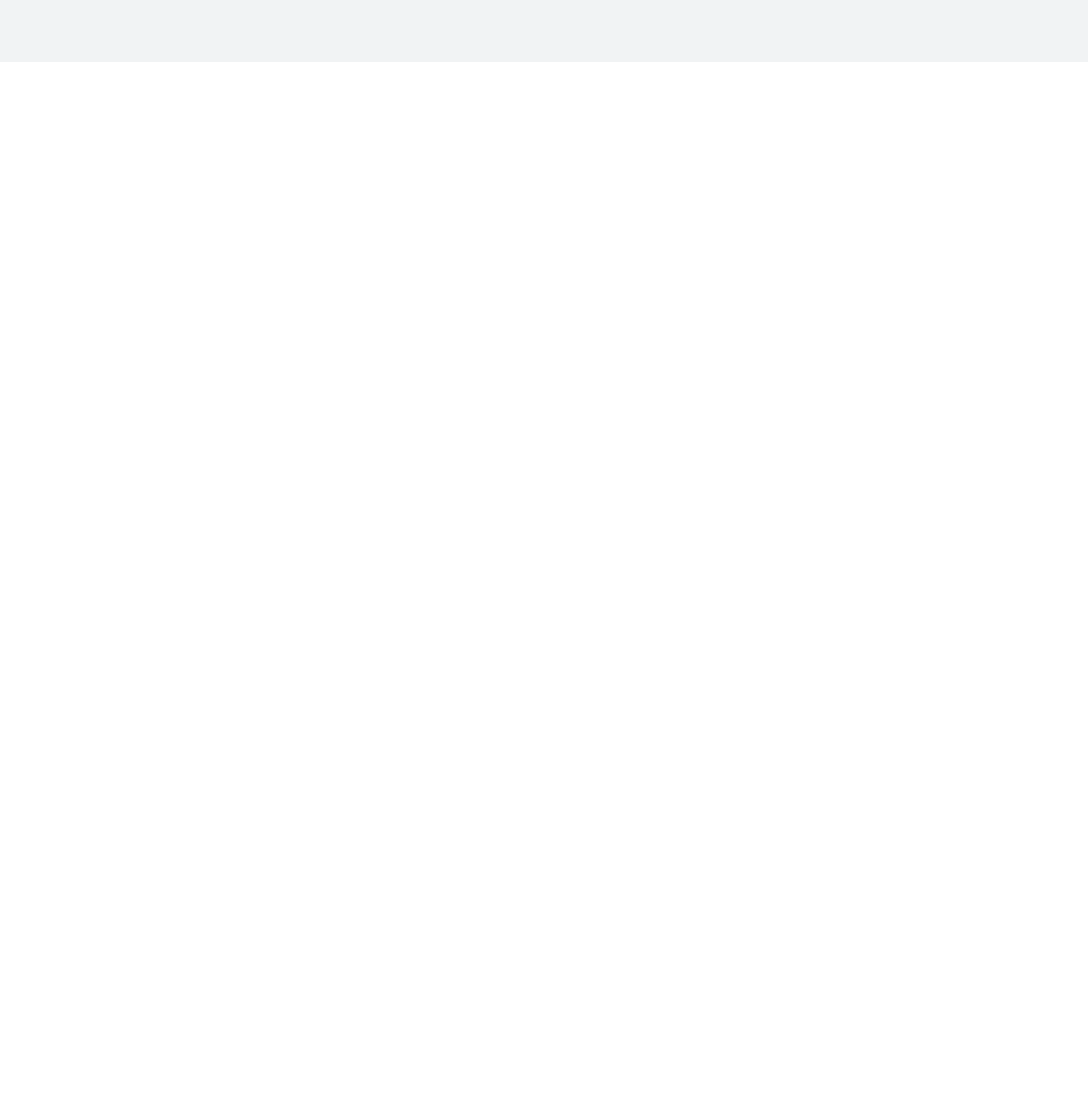
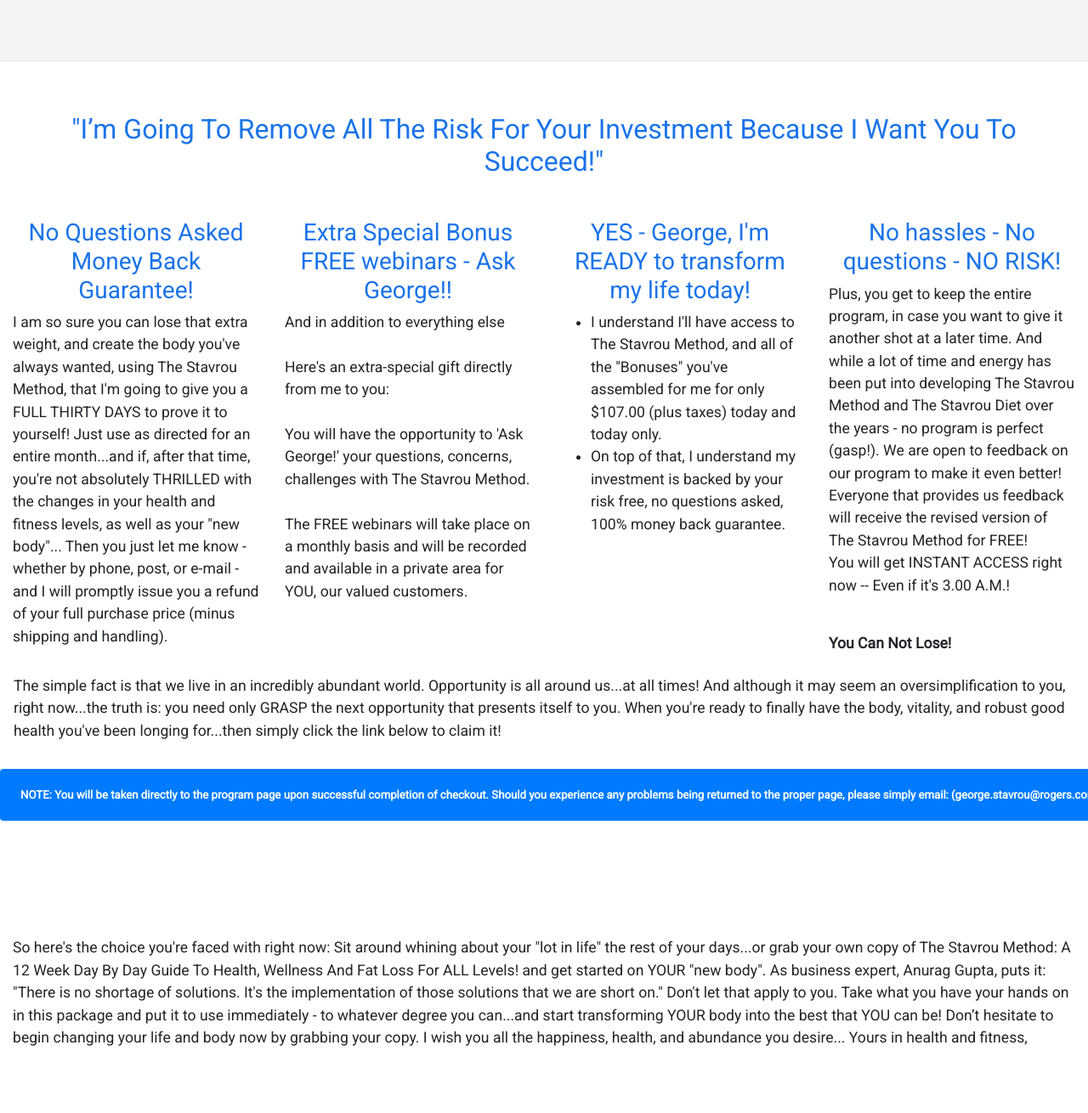
Before and after one commit to Smartmikey/george, a plain HTML site: page index.html in a window 1280 px wide. Shown: the part 9969-11279 px from the top of the page at 85% size. Before the commit the page ends 10042 px from the top, so only its background shows below. Drawn offline with nearby package versions, Linux system fonts and the light colour scheme.

Commit message:
added more section

```diff
--- a/index.html
+++ b/index.html
@@ -1035,6 +1035,79 @@
           </p>
         </div>
       </section>
+      <section>
+
+        <div class="container">
+          <h2 class="text-center">
+          "I’m Going To Remove All The Risk For Your Investment Because I Want You To Succeed!"
+        </h2>
+          <div class="row mt-5">
+            <div class="col-md-3 col-sm-12">
+              <h3 class="text-center">No Questions Asked Money Back Guarantee!</h3>
+              <p>I am so sure you can lose that extra weight, and create the body you've always wanted, using The Stavrou Method, that I'm going to give you a FULL THIRTY DAYS to prove it to yourself!
+                Just use as directed for an entire month...and if, after that time, you're not absolutely THRILLED with the changes in your health and fitness levels, as well as your "new body"...
+
+                Then you just let me know - whether by phone, post, or e-mail - and I will promptly issue you a refund of your full purchase price (minus shipping and handling).</p>
+
+            </div>
+            <div class="col-md-3 col-sm-12">
+              <h3 class="text-center">Extra Special Bonus<br>
+
+                FREE webinars - Ask George!!</h3>
+                <p>And in addition to everything else <br><br>
+
+                  Here's an extra-special gift directly from me to you: <br><br>
+
+                  You will have the opportunity to 'Ask George!' your questions, concerns, challenges with The Stavrou Method. <br><br> The FREE webinars will take place on a monthly basis and will be recorded and available in a private area for YOU, our valued customers.
+                  </p>
+            </div>
+            <div class="col-md-3 col-sm-12">
+              <h3 class="text-center">YES - George, I'm READY
+                to transform my life today!
+                </h3>
+                <ul>
+                  <li>I understand I'll have access to The Stavrou Method, and all of the "Bonuses" you've assembled for me for only  $107.00 (plus taxes) today and today only.</li>
+                  <li>On top of that, I understand my investment is backed by your risk free, no questions asked, 100% money back guarantee.</li>
+                </ul>
+            </div>
+            <div class="col-md-3 col-sm-12">
+              <h3 class="text-center">No hassles - No questions - NO RISK!</h3>
+                <p>Plus, you get to keep the entire program, in case you want to give it another shot at a later time.
+
+                  And while a lot of time and energy has been put into developing The Stavrou Method and The Stavrou Diet over the years - no program is perfect (gasp!). We are open to feedback on our program to make it even better! Everyone that provides us feedback will receive the revised version of The Stavrou Method for FREE!<br>You will get INSTANT ACCESS right now
+                  -- Even if it's 3.00 A.M.! </p>
+                  <br> <strong>You Can Not Lose!</strong>
+            </div>
+            <p class="p-3">The simple fact is that we live in an incredibly abundant world.
+
+              Opportunity is all around us...at all times!
+
+              And although it may seem an oversimplification to you, right now...the truth is: you need only GRASP the next opportunity that presents itself to you.
+
+              When you're ready to finally have the body, vitality, and robust good health you've been longing for...then simply click the link below to claim it!</p>
+              <p class="bold badge badge-primary p-4">NOTE: You will be taken directly to the program page upon successful completion of checkout. Should you experience any problems being returned to the proper page, please simply email:
+                (george.stavrou@rogers.com)</p>
+          </div>
+        </div>
+      </section>
+      <section class="container">
+        <p>So here's the choice you're faced with right now:
+
+          Sit around whining about your "lot in life" the rest of your days...or grab your own copy of The Stavrou Method: A 12 Week Day By Day Guide To Health, Wellness And Fat Loss For ALL Levels! and get started on YOUR "new body".
+
+          As business expert, Anurag Gupta, puts it:
+
+          "There is no shortage of solutions. It's the implementation of those solutions that we are short on."
+
+          Don't let that apply to you. Take what you have your hands on in this package and put it to use immediately - to whatever degree you can...and start transforming YOUR body into the best that YOU can be!
+
+          Don’t hesitate to begin changing your life and body now by grabbing your copy.
+
+
+          I wish you all the happiness, health, and abundance you desire...
+
+          Yours in health and fitness,</p>
+      </section>
     <footer>
 
     </footer>
--- a/style/style.css
+++ b/style/style.css
@@ -153,7 +153,7 @@
 /* testimonia */
 
 .carousel .item {
-	color: #999;
+	color: #000;
 	overflow: hidden;
     min-height: 120px;
 	font-size: 17px;
```
